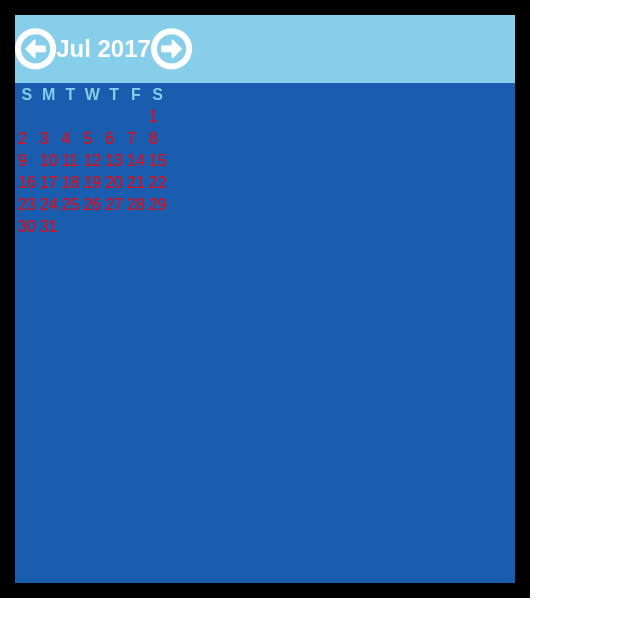
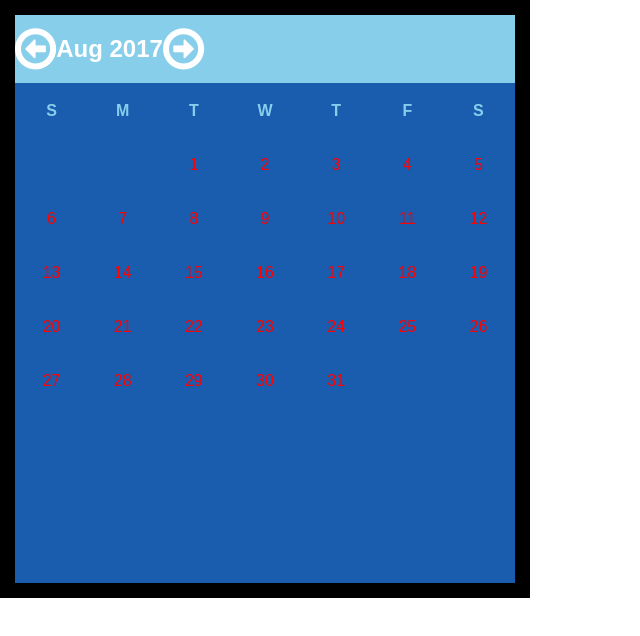
Before and after one commit to Bizkibit/iCalender, a React (Create React App) app: page / in a window 1280 px wide. Shown: the top 636 px of the page, without its empty margins (0-640 px from the left). Built offline with nearby package versions, Linux system fonts and the light colour scheme.

Commit message:
changing appearance

```diff
--- a/src/components/App.js
+++ b/src/components/App.js
@@ -3,7 +3,7 @@ import {Icalender} from './Icalender'
 
 let App = function(props) {
   return(
-    <Icalender selectDate="2017-07-16"/>
+    <Icalender selectDate="2017-08-17"/>
   )
 }
 
--- a/src/components/Body.js
+++ b/src/components/Body.js
@@ -10,21 +10,21 @@ export class Body extends React.Component {
 
   populateCalender() {
     let {firstDay} = this.props;
-    let kir = [];
+    let date = [];
     for (let i=-firstDay; i <=30; i++ ) {
-      let kos = i < 0 ? (<td key={i}></td>) : (<Date date={i+1} key={i}/>)
-      kir.push(kos)
+      let tabledDate = i < 0 ? (<td key={i}></td>) : (<Date date={i+1} key={i}/>)
+      date.push(tabledDate)
     }
-    return kir;
+    return date;
   }
 
   createRow() {
-    let kir = this.populateCalender();
-    let kun = [];
+    let date = this.populateCalender();
+    let rowArray = [];
     for(let i = 0; i <= 6; i++ ) {
-    	kun.push(<tr key={i}>{kir.slice(i*7, (i+1)*7)}</tr>);
+    	rowArray.push(<tr key={i}>{date.slice(i*7, (i+1)*7)}</tr>);
     }
-    return kun;
+    return rowArray;
   }
 
   render() {
--- a/src/index.css
+++ b/src/index.css
@@ -3,3 +3,11 @@ body {
   padding: 0;
   font-family: sans-serif;
 }
+table {
+  width: 100%;
+}
+
+th, td {
+  height: 50px;
+  text-align: center;
+}
```
